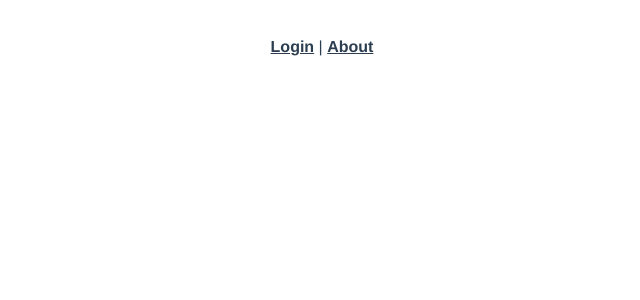
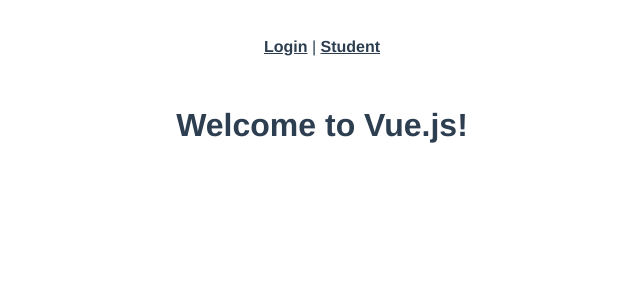
Before and after one commit to bits-better-have-my-money/student-portal-app, a Vue app: page /student/1 in a window 1280 px wide. Shown: the top 300 px of the page, without its empty margins (318-958 px from the left). Built offline with nearby package versions, Linux system fonts and the light colour scheme.

Commit message:
adds show page

```diff
--- a/src/App.vue
+++ b/src/App.vue
@@ -3,7 +3,7 @@
     <div id="nav">
       <router-link to="/login">Login</router-link>
       |
-      <router-link to="/about">About</router-link>
+      <router-link to="/student/:id">Student</router-link>
     </div>
     <router-view />
   </div>
--- a/src/router/index.js
+++ b/src/router/index.js
@@ -1,7 +1,7 @@
 import Vue from "vue";
 import VueRouter from "vue-router";
 import Login from "../views/Login.vue";
-
+import StudentShow from "../views/StudentShow.vue";
 Vue.use(VueRouter);
 
 const routes = [
@@ -18,6 +18,11 @@ const routes = [
     // which is lazy-loaded when the route is visited.
     component: () => import(/* webpackChunkName: "about" */ "../views/About.vue"),
   },
+  {
+    path: "/student/:id",
+    name: "student-show",
+    component: StudentShow,
+  },
 ];
 
 const router = new VueRouter({
--- /dev/null
+++ b/src/views/StudentShow.vue
@@ -0,0 +1,19 @@
+<template>
+  <div class="student-show">
+    <h1>{{ message }}</h1>
+  </div>
+</template>
+
+<style></style>
+
+<script>
+export default {
+  data: function () {
+    return {
+      message: "Welcome to Vue.js!",
+    };
+  },
+  created: function () {},
+  methods: {},
+};
+</script>
```
